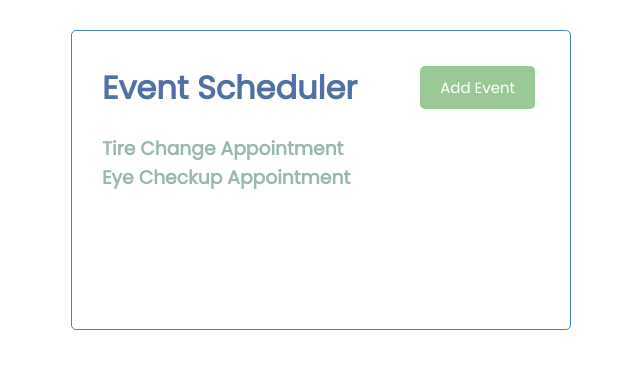
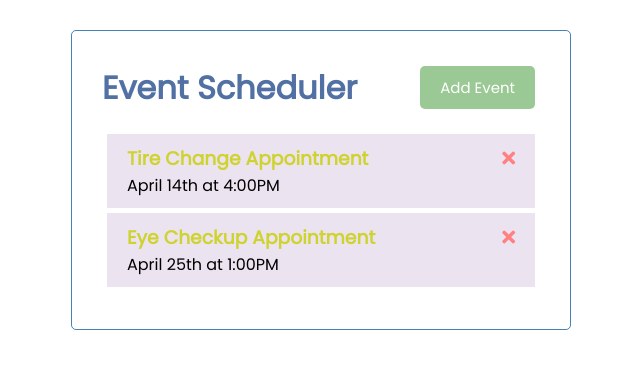
Before and after one commit to Abhay2412/EventScheduler, a Vue app in the folder event-scheduler/: page / in a window 1280 px wide. Shown: the top 368 px of the page, without its empty margins (319-959 px from the left). Built offline with nearby package versions, Linux system fonts and the light colour scheme.

Commit message:
Create the single Event component with styling applied as well

```diff
--- a/event-scheduler/public/index.html
+++ b/event-scheduler/public/index.html
@@ -4,6 +4,10 @@
     <meta charset="utf-8">
     <meta http-equiv="X-UA-Compatible" content="IE=edge">
     <meta name="viewport" content="width=device-width,initial-scale=1.0">
+    <link
+      rel="stylesheet"
+      href="https://cdnjs.cloudflare.com/ajax/libs/font-awesome/5.15.2/css/all.min.css"
+    />
     <link rel="icon" href="<%= BASE_URL %>favicon.ico">
     <title><%= htmlWebpackPlugin.options.title %></title>
   </head>
--- a/event-scheduler/src/App.vue
+++ b/event-scheduler/src/App.vue
@@ -1,7 +1,7 @@
 <template>
   <div class="container">
     <Header title="Event Scheduler" textColor="#5171A5"/>
-    <Events :events="events" eventHeadingColor="#98B9AB"/>
+    <Events :events="events"/>
   </div>
 </template>
 
--- /dev/null
+++ b/event-scheduler/src/components/Event.vue
@@ -0,0 +1,38 @@
+<template>
+    <div class="event">
+        <h3 :style="{ }">{{ event.text }}
+        <i class="fas fa-times"></i>
+        </h3>
+        <p>{{ event.day }}</p>
+    </div>
+</template>
+
+<script>
+export default {
+    name: "Event",
+    props: {
+        event: Object,
+    },
+}
+</script>
+
+<style>
+.fas {
+  color: #FF8080;
+}
+.event {
+  background: #ECE3F0;
+  margin: 5px;
+  padding: 10px 20px;
+  cursor: pointer;
+}
+.event.reminder {
+  border-left: 5px solid #98B9AB;
+}
+.event h3 {
+  display: flex;
+  align-items: center;
+  justify-content: space-between;
+  color: #CED32F;
+}
+</style>
--- a/event-scheduler/src/components/Events.vue
+++ b/event-scheduler/src/components/Events.vue
@@ -1,17 +1,21 @@
 <template>
     <div>
         <div :key="event.id" v-for="event in events">
-            <h3 :style="{ color: eventHeadingColor}">{{ event.text }}</h3>
+            <Event :event="event"/>
         </div>
     </div>
 </template>
 
 <script>
+import Event from "./Event"
+
  export default {
     name: "Events",
     props: {
         events: Array,
-        eventHeadingColor: String,
+    },
+    components: {
+        Event
     },
  }
 </script>
```
